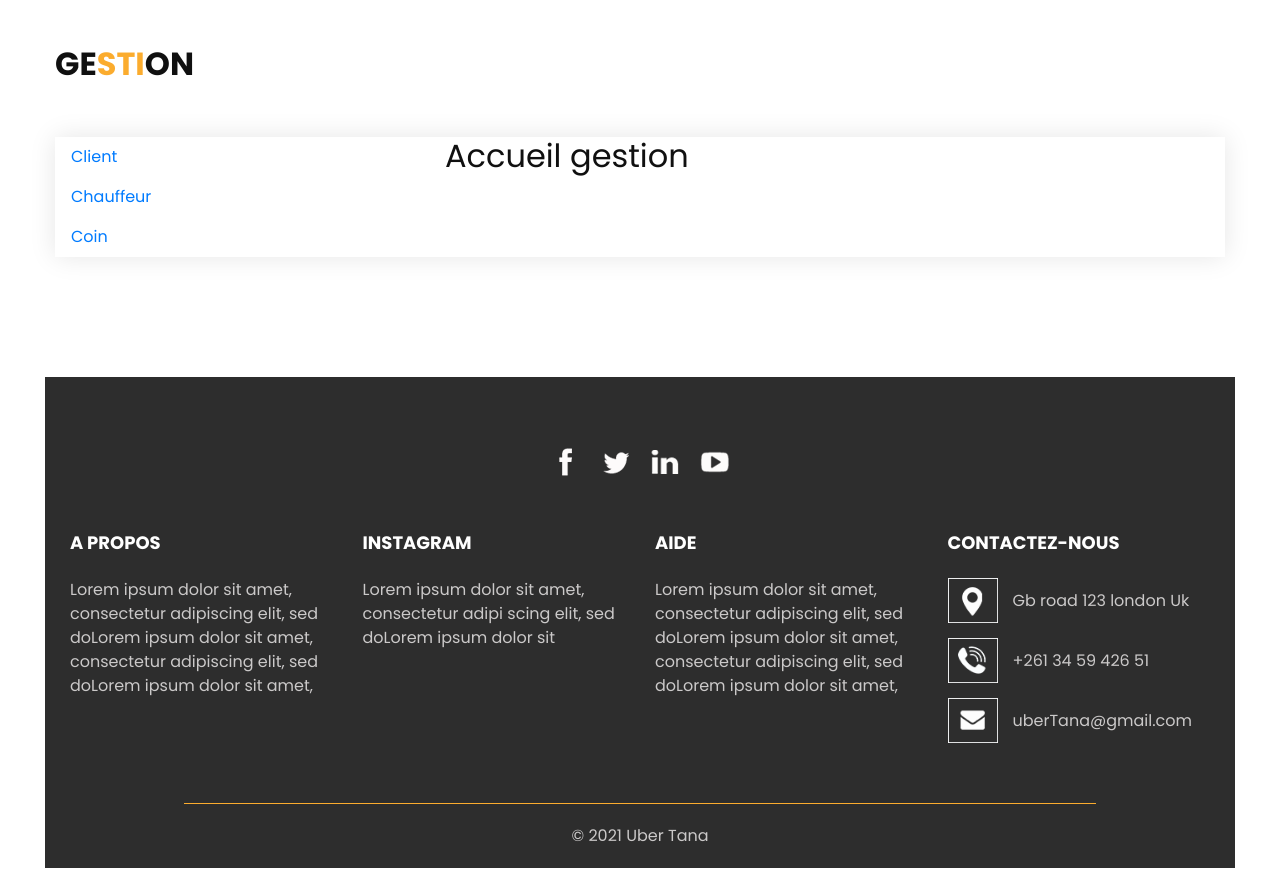
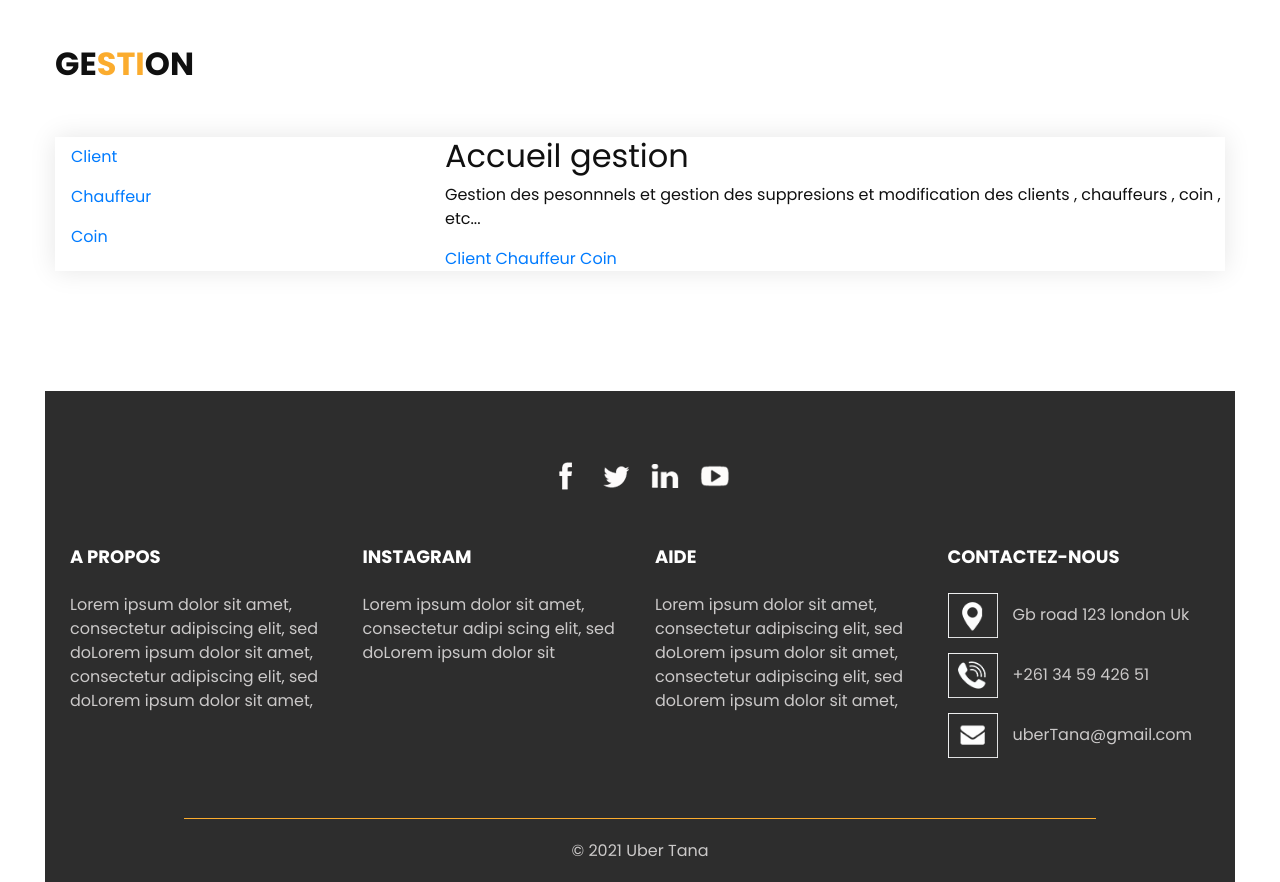
Before and after one commit to rotsyrotsy/UberTana, a CodeIgniter app: page /UberTana/index.php/admin/index in a window 1280 px wide. Shown: the part 140-1022 px from the top of the page. Run offline with CodeIgniter, Linux system fonts and the light colour scheme; some libraries are stand-ins or nearby versions.

Commit message:
back office-front

```diff
--- a/application/config/config.php
+++ b/application/config/config.php
@@ -23,7 +23,7 @@ defined('BASEPATH') OR exit('No direct script access allowed');
 | a PHP script and you can easily do that on your own.
 |
 */
-$config['base_url'] = 'http://localhost:75/UberTana/';
+$config['base_url'] = 'http://localhost/UberTana/';
 
 /*
 |--------------------------------------------------------------------------
--- a/application/config/database.php
+++ b/application/config/database.php
@@ -77,7 +77,7 @@ $db['default'] = array(
 	'dsn'	=> '',
 	'hostname' => 'localhost',
 	'username' => 'postgres',
-	'password' => 'joharisoa2001',
+	'password' => 'admin',
 	'database' => 'ubertana',
 	'dbdriver' => 'postgre', //ou postgre
 	'dbprefix' => '',
--- a/application/views/gestion_admin.php
+++ b/application/views/gestion_admin.php
@@ -1,4 +1,9 @@
-
+<?php
+  if (!isset($page_admin) || $page_admin == null) {
+    $page_admin = 'gestion_admin_accueil';
+  }
+  // echo $page;
+?>
 <section class="contact_section layout_padding-bottom layout_padding2-top">
     <div class="container px-0">
       <div class="heading_container">
@@ -22,10 +27,13 @@
                     <a class="nav-link" href="#">Coin</a>
                 </li>
                 </ul>
+
         </div>
 
         <div class="col-lg-8 col-md-7 px-0">
-            <h2>Accueil gestion </h2>
+            <?php include $page_admin.".php"; ?>
+
+
 
         </div>
 
--- /dev/null
+++ b/application/views/gestion_admin_accueil.php
@@ -0,0 +1,5 @@
+<h2>Accueil gestion </h2>
+<p>Gestion des pesonnnels et gestion des suppresions et modification des clients ,  chauffeurs , coin , etc...</p>
+<a href="">Client</a>
+<a href="">Chauffeur</a>
+<a href="">Coin</a>
```
Also changed, not shown: application/views/gestion_admin_chauffeur.php (added, +12 -0 lines), application/views/gestion_admin_client.php (added), application/views/gestion_admin_coin.php (added).
